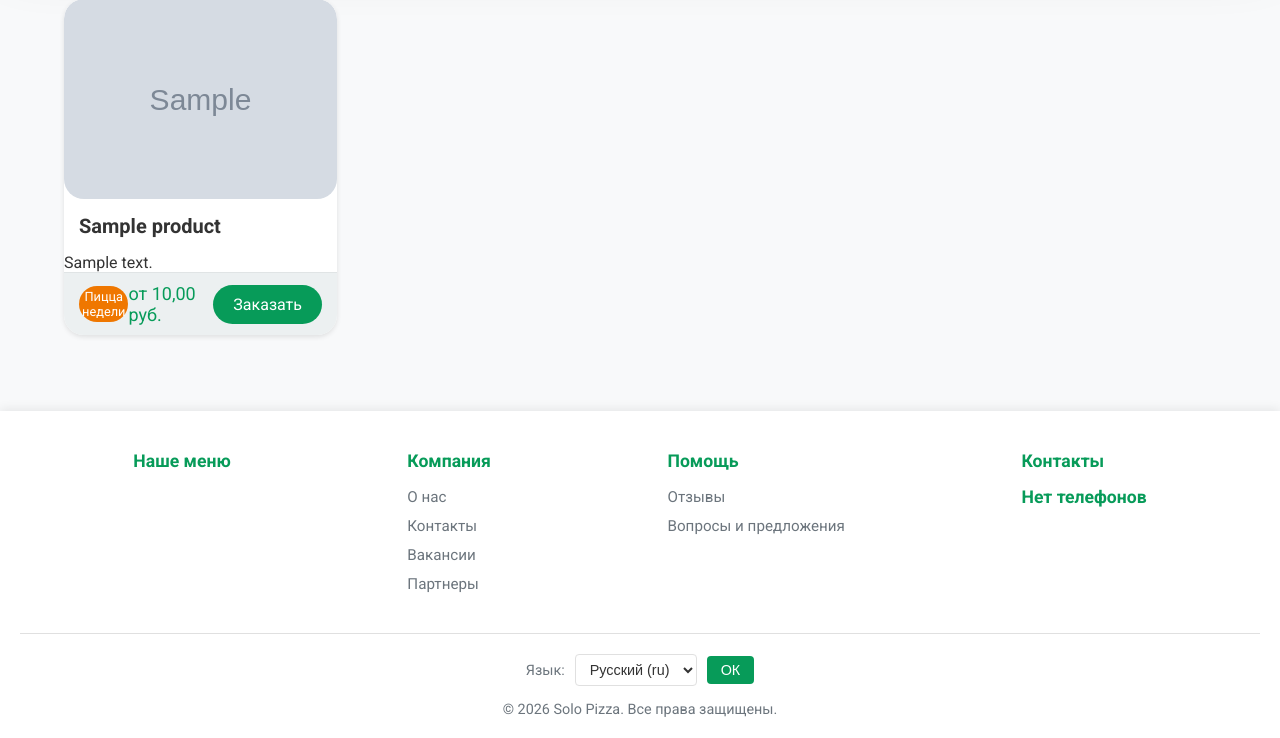
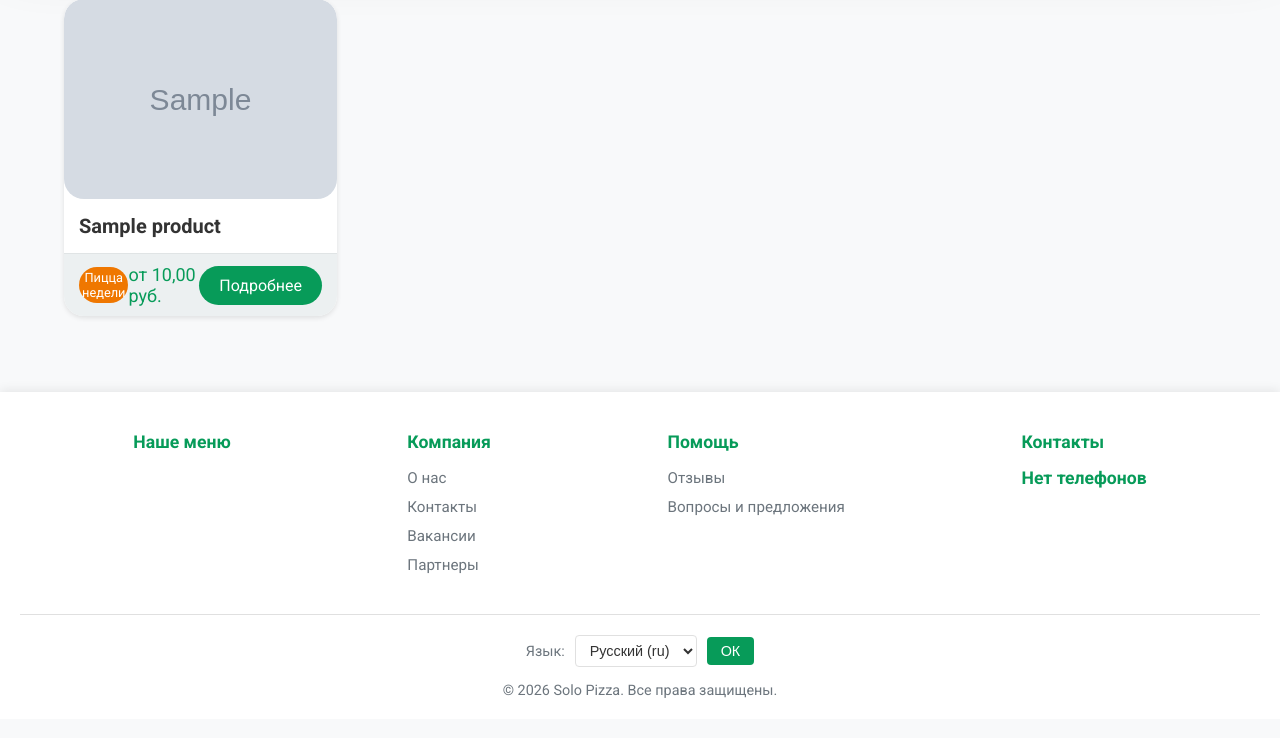
Before and after one commit to Xumpocmb/SoloPizza, a Django app: a page that uses templates/app_catalog/category_detail.html in a window 1280 px wide. Shown: the part 540-1278 px from the top of the page. After the commit the page ends 1238 px from the top, so only its background shows below. Run offline with Django 5.2, Linux system fonts and the light colour scheme; tables that the repository leaves empty hold one stand-in row (values such as "Sample post"); grey boxes marked "Sample" are stand-in pictures; data that the repository does not hold is empty.

Commit message:
Убрать описание из карточки товара
В сетке категории описание занимало вторую строку и обрезалось по
высоте карточек, хотя полный текст всё равно есть на странице товара.
Кнопка «Заказать» переименована в «Подробнее»: из карточки нельзя
оформить заказ, она ведёт на страницу товара. Вместе с описанием
удалено и осиротевшее правило .item-card p — больше оно нигде не
используется, высота карточек держится на flex-grow у h2.

```diff
--- a/templates/app_catalog/category_detail.html
+++ b/templates/app_catalog/category_detail.html
@@ -78,7 +78,6 @@
                                     {% endif %}
                                 </a>
                                 <h2>{{ item.name }}</h2>
-                                <p>{{ item.description }}</p>
                                 <div class="cart_price_section">
                                     {% if item.is_weekly_special %}
                                         <span class="discount-badge">Пицца недели</span>
@@ -90,7 +89,7 @@
                                             Цена не указана
                                         {% endif %}
                                     </div>
-                                    <a class="order-link" href="{% url 'app_catalog:item_detail' item.slug %}">Заказать</a>
+                                    <a class="order-link" href="{% url 'app_catalog:item_detail' item.slug %}">Подробнее</a>
                                 </div>
                             </div>
                         {% endfor %}
```
